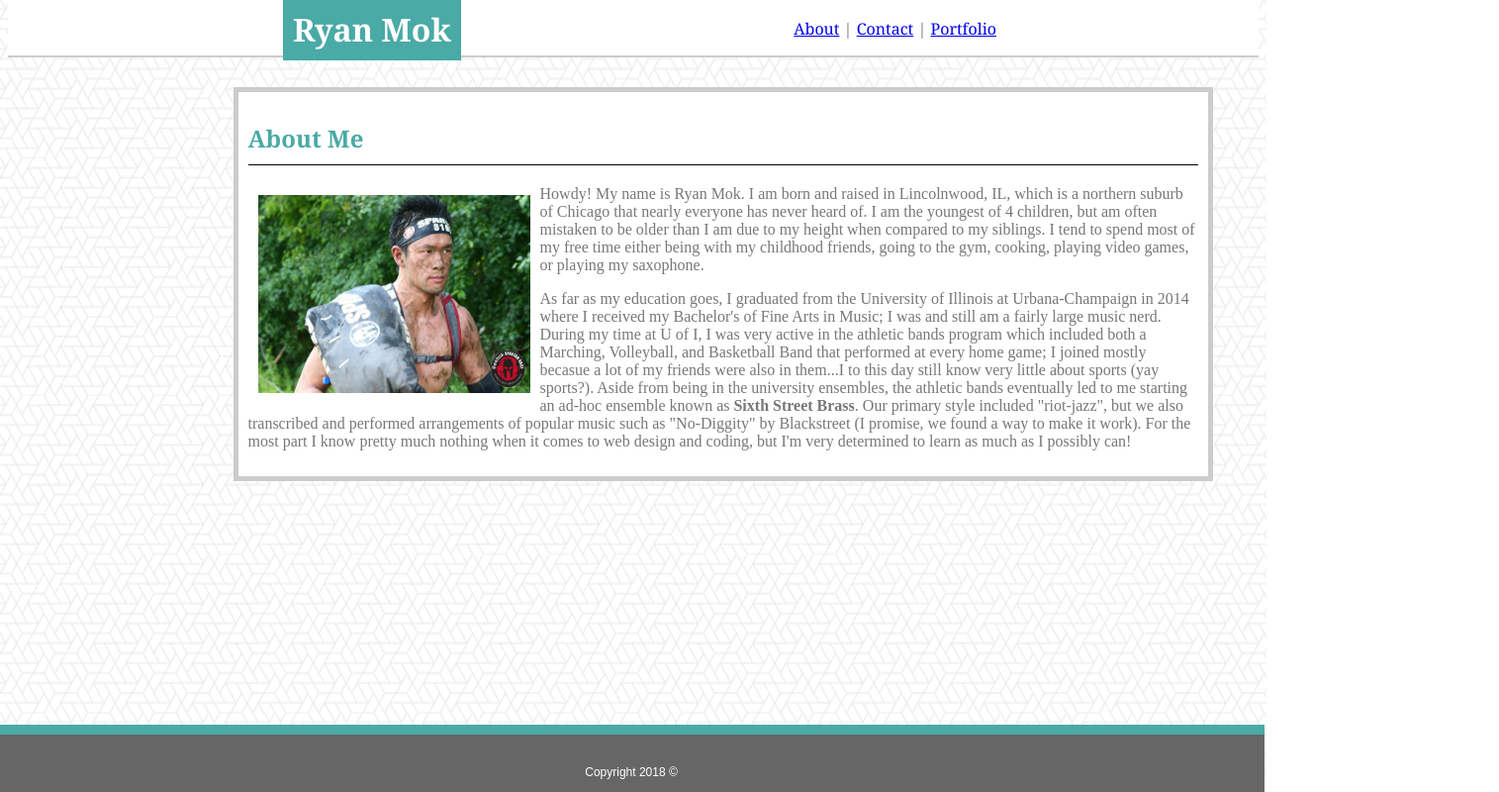
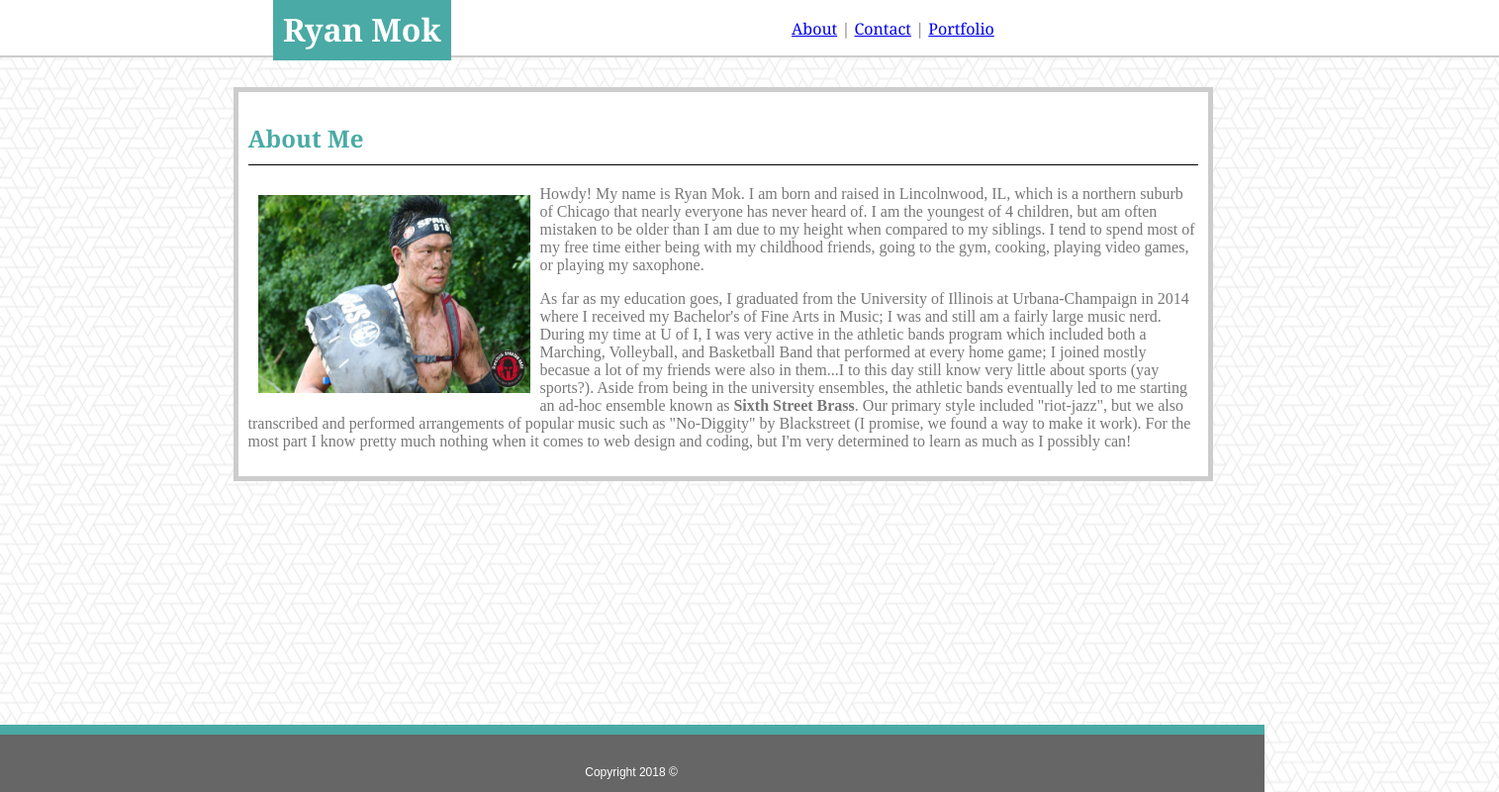
Before and after one commit to mokryan2/Basic-Portfolio, a plain HTML site: page index.html in a window 1280 px wide. Shown: the whole page at 99% size, 1515 px wide, since content can reach past the window. Drawn offline with Linux system fonts and the light colour scheme; files whose address does not match are found by name.

Commit message:
minor navbar edits

```diff
--- a/assets/css/style.css
+++ b/assets/css/style.css
@@ -3,7 +3,7 @@
    font-family: 'Georgia', Times, Times New Roman, serif;
    float:right;
    margin-top:10px;
-   margin-right:255px;
+   margin-right:500px;
    padding: 10px;
    color:#777777;
 }
@@ -13,10 +13,11 @@
     color:white;
     font-family: 'Georgia', Times, Times New Roman, serif;
     border-bottom: 2px solid #cccccc;
-    width:100%;
+    width:120%;
     height:58px;
     padding-top:-20px;
     margin-top:-10px;
+    margin-left:-10px
 }
 
 .subheader {
```
